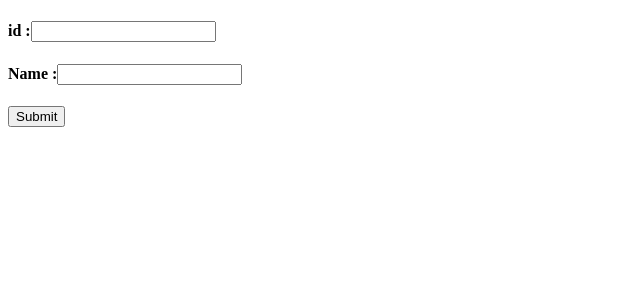
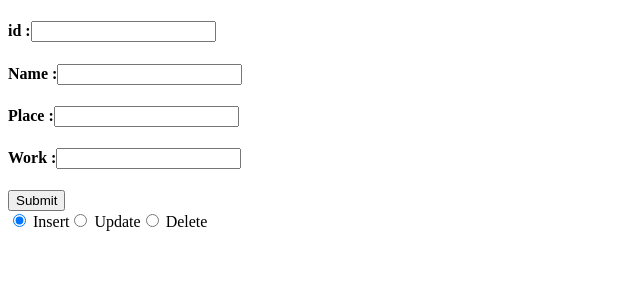
Before and after one commit to codersachin123/myreact, a React (Create React App) app: page / in a window 1280 px wide. Shown: the top 300 px of the page, without its empty margins (0-640 px from the left). Built offline with nearby package versions, Linux system fonts and the light colour scheme.

Commit message:
crud function
crud inn node js

```diff
--- a/src/App.js
+++ b/src/App.js
@@ -1,8 +1,8 @@
-import Geone from "./components/geone";
+import Member from "./components/member";
 function App() {
     return (
         <div className="App">
-            <Geone></Geone>
+            <Member></Member>
         </div>
     )
 }
--- a/src/components/geone.js
+++ b/src/components/geone.js
@@ -45,8 +45,8 @@ function Geone() {
 
                 <button>Submit</button>
             </form>
-            {error && <p style={{color: 'red'}}>{error}</p>}
-            {statusData && <p style={{color: 'green'}}>Submission successful!</p>}
+            {error && <p style={{ color: 'red' }}>{error}</p>}
+            {statusData && <p style={{ color: 'green' }}>Submission successful!</p>}
         </div>
     );
 }
--- a/src/components/member.js
+++ b/src/components/member.js
@@ -7,13 +7,19 @@ function Member() {
     const [work, setWork] = useState('');
     const [error, setError] = useState('');
     const [statusData, setStatusData] = useState(null);
+    const [operation, setOperation] = useState('insert');
 
     const handleSubmit = async (e) => {
         e.preventDefault();
         console.log(id, name, place, work);
 
         const fetchStatus = async () => {
-            const url = `http://localhost:3000/insert?id=${id}&name=${name}&place=${place}&work=${work}`;
+            let url;
+            if (operation === 'delete') {
+                url = `http://localhost:3000/delete?id=${id}`;
+            } else {
+                url = `http://localhost:3000/${operation}?id=${id}&name=${name}&place=${place}&work=${work}`;
+            }
             console.log(url);
 
             try {
@@ -52,8 +58,34 @@ function Member() {
                 </h4>
                 <button>Submit</button>
             </form>
-            {error && <p style={{color: 'red'}}>{error}</p>}
-            {statusData && <p style={{color: 'green'}}>Submission successful!</p>}
+            <div>
+                <label>
+                    <input
+                        type="radio"
+                        value="insert"
+                        checked={operation === 'insert'}
+                        onChange={() => setOperation('insert')}
+                    /> Insert
+                </label>
+                <label>
+                    <input
+                        type="radio"
+                        value="update"
+                        checked={operation === 'update'}
+                        onChange={() => setOperation('update')}
+                    /> Update
+                </label>
+                <label>
+                    <input
+                        type="radio"
+                        value="delete"
+                        checked={operation === 'delete'}
+                        onChange={() => setOperation('delete')}
+                    /> Delete
+                </label>
+            </div>
+            {error && <p style={{ color: 'red' }}>{error}</p>}
+            {statusData && <p style={{ color: 'green' }}>Submission successful!</p>}
         </div>
     );
 }
```
